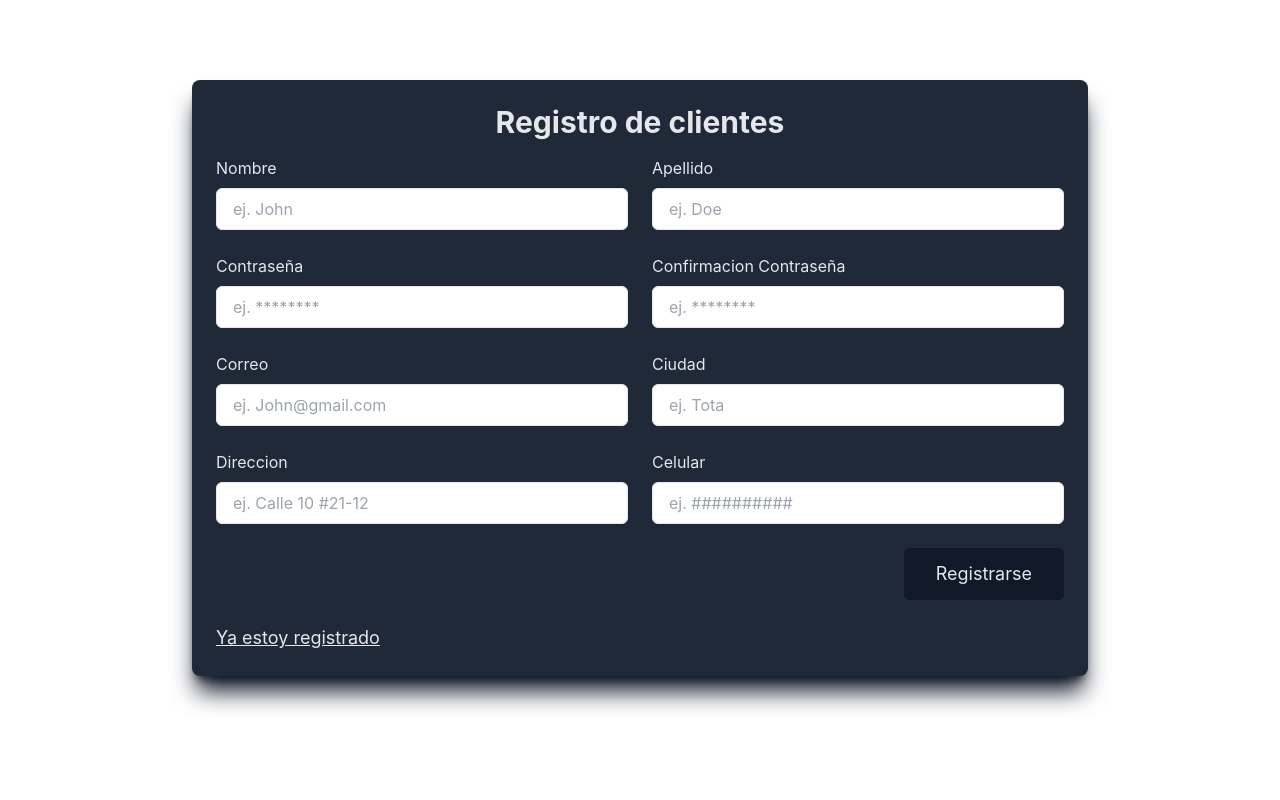
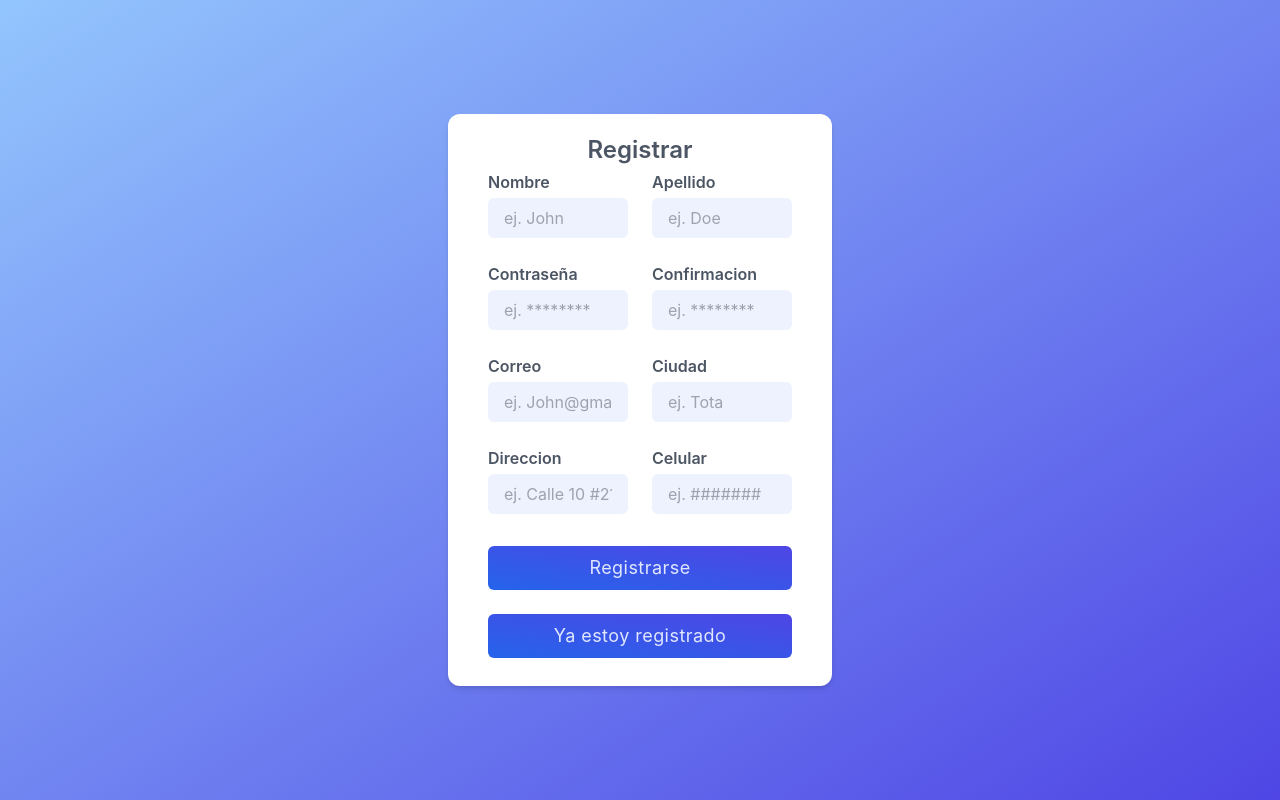
Before and after one commit to ArgeNH/natursalud, a React (Create React App) app: page /register in a window 1280 px wide. Built offline with nearby package versions, Linux system fonts and the light colour scheme.

Commit message:
change register interface

```diff
--- a/src/components/auth/AuthLogin.js
+++ b/src/components/auth/AuthLogin.js
@@ -54,7 +54,7 @@ export const AuthLogin = () => {
             <form>
                <div className="bg-white px-10 py-5 rounded-xl w-screen shadow-md max-w-sm">
                   <div className="space-y-4">
-                     <h1 className="text-center text-2xl font-semibold text-gray-600">Natursalud</h1>
+                     <h1 className="text-center text-2xl font-semibold text-gray-600">Natursalud 🍃</h1>
                      <div>
                         <label className="block mb-1 text-gray-600 font-semibold">Correo</label>
                         <input
--- a/src/components/auth/AuthRegister.js
+++ b/src/components/auth/AuthRegister.js
@@ -74,7 +74,7 @@ export const AuthRegister = () => {
 
    return (
       <>
-         <section className="max-w-4xl p-6 mx-auto bg-gray-800 rounded-lg shadow-xl shadow-gray-900 backdrop-blur-sm dark:bg-gray-800 mt-20">
+         {/* <section className="max-w-4xl p-6 mx-auto bg-gray-800 rounded-lg shadow-xl shadow-gray-900 backdrop-blur-sm dark:bg-gray-800 mt-20">
             <h2 className="text-3xl font-bold text-center text-gray-200 dark:text-white">Registro de clientes</h2>
             <form>
                <div className="grid grid-cols-1 gap-6 mt-4 sm:grid-cols-2">
@@ -169,7 +169,108 @@ export const AuthRegister = () => {
                   </a>
                </div>
             </form>
-         </section>
+         </section> */}
+
+         <div className="h-screen bg-gradient-to-br from-blue-300 to-indigo-600 flex justify-center items-center w-full">
+            <form>
+               <div className="bg-white px-10 py-5 rounded-xl w-screen shadow-md max-w-sm">
+                  <h1 className="text-center text-2xl font-semibold text-gray-600">Registrar</h1>
+                  <div className="grid grid-cols-1 gap-6 mt-1 sm:grid-cols-2">
+                     <InputRegister
+                        label='Nombre'
+                        name='name'
+                        type='text'
+                        place='ej. John'
+                        value={name}
+                        handle={handleInputChange}
+                     />
+
+                     <InputRegister
+                        label='Apellido'
+                        name='lastName'
+                        type='text'
+                        place='ej. Doe'
+                        value={lastName}
+                        handle={handleInputChange}
+                     />
+
+                     <InputRegister
+                        label='Contraseña'
+                        name='password'
+                        type='password'
+                        place='ej. ********'
+                        value={password}
+                        handle={handleInputChange}
+                     />
+
+                     <InputRegister
+                        label='Confirmacion'
+                        name='passwordConfirmed'
+                        type='password'
+                        place='ej. ********'
+                        value={passwordConfirmed}
+                        handle={handleInputChange}
+                     />
+
+                     <InputRegister
+                        label='Correo'
+                        name='email'
+                        type='email'
+                        place='ej. John@gmail.com'
+                        value={email}
+                        handle={handleInputChange}
+                     />
+
+                     <InputRegister
+                        label='Ciudad'
+                        name='city'
+                        type='text'
+                        place='ej. Tota'
+                        value={city}
+                        handle={handleInputChange}
+                     />
+
+                     <InputRegister
+                        label='Direccion'
+                        name='address'
+                        type='text'
+                        place='ej. Calle 10 #21-12'
+                        value={address}
+                        handle={handleInputChange}
+                     />
+
+                     <InputRegister
+                        label='Celular'
+                        name='phone'
+                        type='number'
+                        place='ej. ##########'
+                        value={phone}
+                        handle={handleInputChange}
+                     />
+                  </div>
+                  <div className="flex justify-end mt-6">
+                     <button
+                        className="mt-2 w-full bg-gradient-to-tr from-blue-600 to-indigo-600 text-indigo-100 py-2 rounded-md text-lg tracking-wide"
+                        onClick={handleSubmit}
+                        type='submit'
+                     >
+                        Registrarse
+                     </button>
+                  </div>
+                  <div className="flex justify-end mt-6">
+                     <button
+                        className="mb-2 w-full bg-gradient-to-tr from-blue-600 to-indigo-600 text-indigo-100 py-2 rounded-md text-lg tracking-wide"
+                        onClick={handleLogin}
+                     >
+                        Ya estoy registrado
+                     </button>
+                  </div>
+
+               </div>
+
+            </form>
+
+         </div>
 
          {
             msgError &&
--- a/src/components/auth/InputRegister.js
+++ b/src/components/auth/InputRegister.js
@@ -3,11 +3,11 @@ import PropTypes from 'prop-types';
 
 export const InputRegister = ({ label, name, type, place, value, handle }) => {
 
-    const styleInput = "block w-full px-4 py-2 mt-2 text-gray-700 bg-white border border-gray-200 rounded-md dark:bg-gray-800 dark:text-gray-300 dark:border-gray-600 focus:border-blue-400 focus:ring-blue-300 focus:ring-opacity-40 dark:focus:border-blue-300 focus:outline-none focus:ring";
+    const styleInput = "bg-indigo-50 px-4 py-2 outline-none rounded-md w-full";
 
     return (
         <div>
-            <label className="text-gray-200 dark:text-gray-700">{label}</label>
+            <label className="block mb-1 text-gray-600 font-semibold">{label}</label>
             <input
                 name={name}
                 type={type}
```
